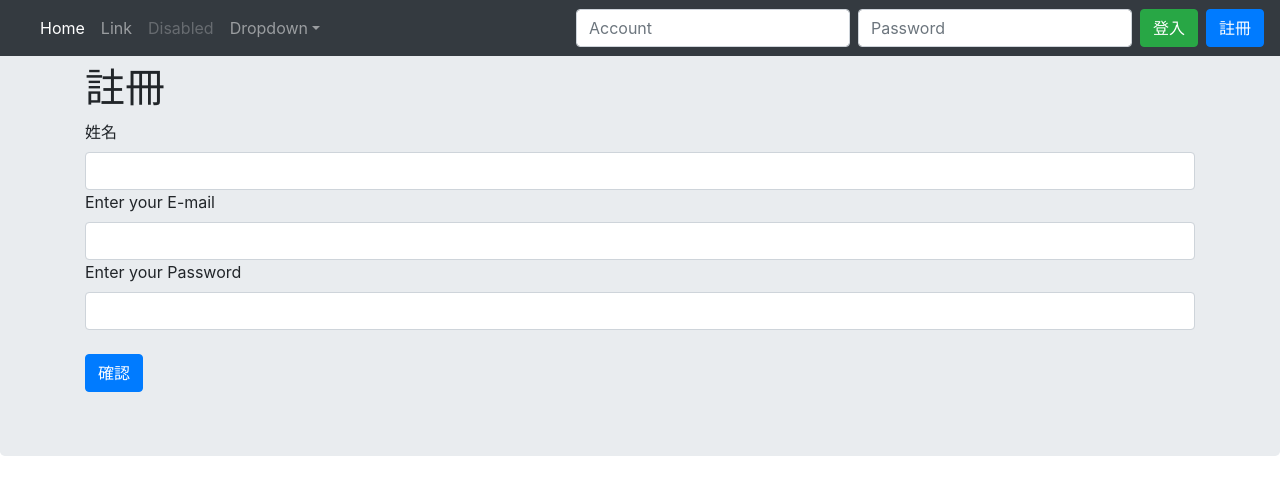
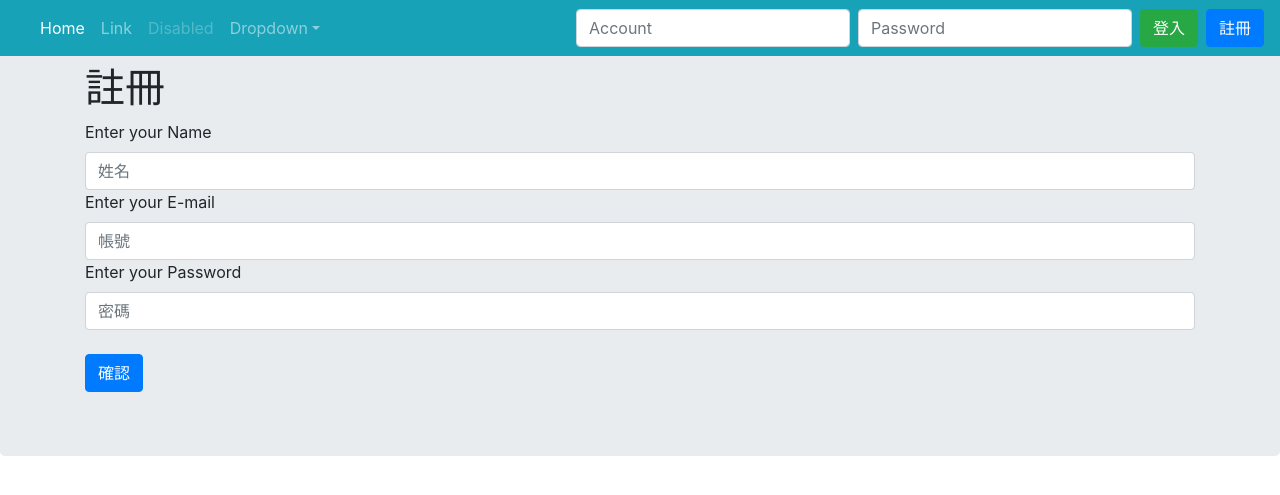
Before and after one commit to RogerHuang0723/RogerHuang0723.github.io, a Django app: page /index/ in a window 1280 px wide. Shown: the top 495 px of the page. Run offline with Django 3.2, Linux system fonts and the light colour scheme; some libraries are stand-ins or nearby versions.

Commit message:
3 commit

```diff
--- a/web/templates/signup.html
+++ b/web/templates/signup.html
@@ -21,7 +21,7 @@
 
 
 <body>
-        <nav class="navbar navbar-expand-md navbar-dark fixed-top bg-dark">
+        <nav class="navbar navbar-expand-md navbar-dark fixed-top bg-info">
                 <a class="navbar-brand" href="../">{{web_name}}</a>
                 <button class="navbar-toggler" type="button" data-toggle="collapse" data-target="#navbarsExampleDefault" aria-controls="navbarsExampleDefault" aria-expanded="false" aria-label="Toggle navigation">
                   <span class="navbar-toggler-icon"></span>
@@ -64,12 +64,12 @@
 
                 <h1>註冊</h1>
                 <form method="POST" action="/index/">
-                <label>姓名</label>
-                <input class="form-control" type="text" name="username">
+                <label>Enter your Name</label>
+                <input class="form-control" type="text" name="username" placeholder="姓名">
                 <label>Enter your E-mail</label>
-                <input class="form-control" type="text" name="email">
+                <input class="form-control" type="text" name="email"  placeholder="帳號">
                 <label>Enter your Password</label>
-                <input class="form-control" type="password" name="password"><br>
+                <input class="form-control" type="password" name="password"  placeholder="密碼"><br>
                 {% csrf_token %}
                 <input class="btn btn-primary" type="submit" value="確認"></button>
                 </form>
```
Also changed, not shown: web/templates/index.html (+27 -9 lines), web/db.sqlite3, 1 other file.
